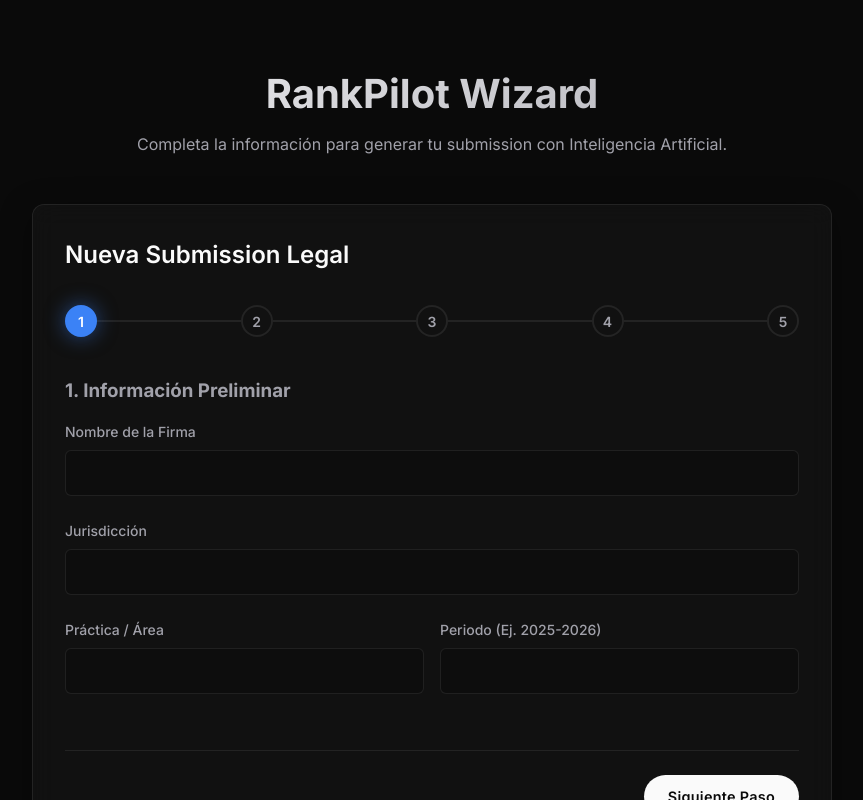
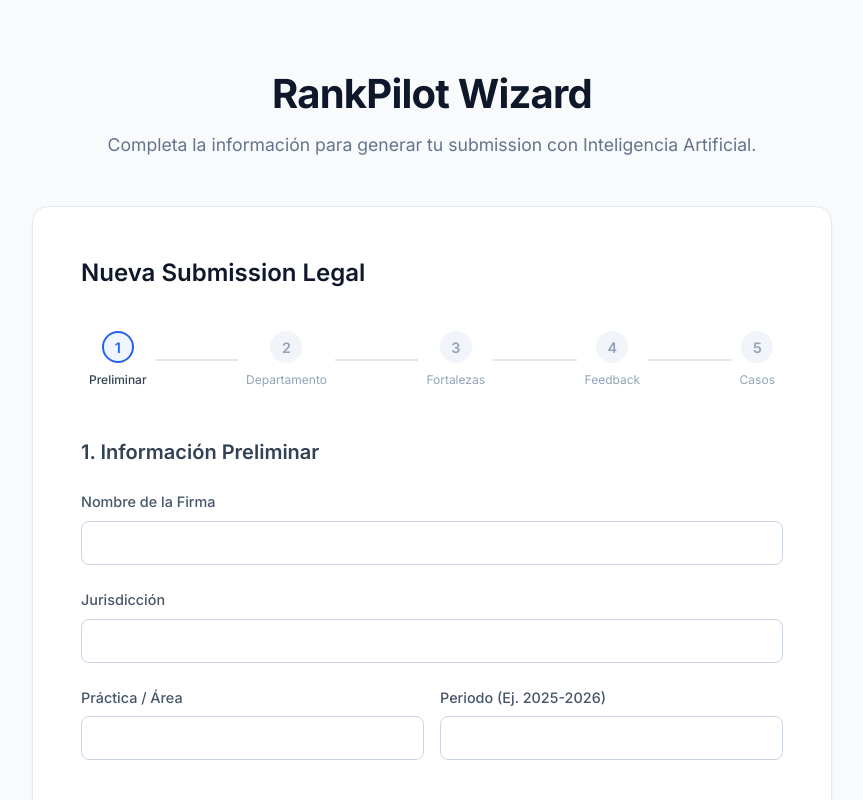
Before and after one commit to mov1datc1/rankpilot-2026, a Next.js app: page /wizard in a window 1280 px wide. Shown: the top 800 px of the page, without its empty margins (208-1071 px from the left). Built offline with nearby package versions, Linux system fonts and the light colour scheme.

Commit message:
style: redesign wizard form to light mode

```diff
--- a/src/app/wizard/page.tsx
+++ b/src/app/wizard/page.tsx
@@ -2,12 +2,12 @@ import Wizard from '@/components/Wizard';
 
 export default function WizardPage() {
   return (
-    <div style={{ minHeight: '100vh', padding: '4rem 2rem', display: 'flex', flexDirection: 'column' }}>
+    <div style={{ minHeight: '100vh', background: '#f8fafc', padding: '4rem 2rem', display: 'flex', flexDirection: 'column' }}>
       <div style={{ textAlign: 'center', marginBottom: '3rem' }}>
-        <h1 className="text-gradient" style={{ fontSize: '2.5rem', fontWeight: 700, marginBottom: '0.5rem' }}>
+        <h1 style={{ fontSize: '2.5rem', fontWeight: 700, marginBottom: '0.5rem', color: '#0f172a', letterSpacing: '-0.02em' }}>
           RankPilot Wizard
         </h1>
-        <p style={{ color: 'var(--text-secondary)' }}>
+        <p style={{ color: '#64748b', fontSize: '1.1rem' }}>
           Completa la información para generar tu submission con Inteligencia Artificial.
         </p>
       </div>
--- a/src/components/Wizard.tsx
+++ b/src/components/Wizard.tsx
@@ -63,33 +63,41 @@ export default function Wizard() {
 
   if (result?.success) {
     return (
-      <div className="glass-panel animate-fade-in" style={{ maxWidth: '600px', width: '100%', margin: '0 auto', textAlign: 'center' }}>
-        <h2 style={{ fontSize: '1.5rem', fontWeight: 600, marginBottom: '1rem', color: '#4ade80' }}>¡Submission Generada Exitosamente!</h2>
-        <p style={{ color: 'var(--text-secondary)', marginBottom: '2rem' }}>La Inteligencia Artificial ha procesado tu información.</p>
+      <div className="animate-fade-in" style={{ maxWidth: '600px', width: '100%', margin: '0 auto', textAlign: 'center', background: '#ffffff', borderRadius: '16px', padding: '3rem', boxShadow: '0 4px 6px -1px rgba(0, 0, 0, 0.05), 0 2px 4px -1px rgba(0, 0, 0, 0.03)', border: '1px solid #e2e8f0' }}>
+        <div style={{ width: '64px', height: '64px', background: '#dcfce7', borderRadius: '50%', display: 'flex', alignItems: 'center', justifyContent: 'center', margin: '0 auto 1.5rem auto' }}>
+          <svg width="32" height="32" viewBox="0 0 24 24" fill="none" stroke="#22c55e" strokeWidth="2.5" strokeLinecap="round" strokeLinejoin="round"><polyline points="20 6 9 17 4 12"></polyline></svg>
+        </div>
+        <h2 style={{ fontSize: '1.5rem', fontWeight: 600, marginBottom: '1rem', color: '#15803d' }}>¡Submission Generada Exitosamente!</h2>
+        <p style={{ color: '#475569', marginBottom: '2rem' }}>La Inteligencia Artificial ha procesado tu información y ha redactado el documento.</p>
         {result.pdf_url ? (
-          <a href={result.pdf_url} target="_blank" rel="noopener noreferrer" className="btn-primary" style={{ background: 'var(--accent-primary)', color: '#fff' }}>
+          <a href={result.pdf_url} target="_blank" rel="noopener noreferrer" style={{ display: 'inline-block', background: '#2563eb', color: '#fff', padding: '0.75rem 2rem', borderRadius: '8px', fontWeight: 500, textDecoration: 'none', transition: 'background 0.2s' }}>
             Descargar Reporte (PDF)
           </a>
         ) : (
-          <p style={{ color: 'var(--text-muted)' }}>El archivo PDF se está compilando. Recibirás una notificación cuando esté listo.</p>
+          <p style={{ color: '#64748b', fontSize: '0.9rem' }}>El archivo PDF se está compilando en los servidores. Recibirás una notificación cuando esté listo.</p>
         )}
       </div>
     );
   }
 
   return (
-    <div className="glass-panel animate-fade-in" style={{ maxWidth: '800px', width: '100%', margin: '0 auto' }}>
-      <h2 style={{ fontSize: '1.5rem', fontWeight: 600, marginBottom: '2rem' }}>Nueva Submission Legal</h2>
+    <div className="animate-fade-in" style={{ maxWidth: '800px', width: '100%', margin: '0 auto', background: '#ffffff', borderRadius: '16px', padding: '3rem', boxShadow: '0 4px 6px -1px rgba(0, 0, 0, 0.05), 0 2px 4px -1px rgba(0, 0, 0, 0.03)', border: '1px solid #e2e8f0' }}>
+      <h2 style={{ fontSize: '1.5rem', fontWeight: 600, marginBottom: '2.5rem', color: '#0f172a' }}>Nueva Submission Legal</h2>
 
       {/* Stepper */}
-      <div className="stepper">
+      <div style={{ display: 'flex', justifyContent: 'space-between', marginBottom: '3rem', position: 'relative' }}>
+        <div style={{ position: 'absolute', top: '50%', left: '0', right: '0', height: '2px', background: '#e2e8f0', transform: 'translateY(-50%)', zIndex: 1 }}></div>
         {STEPS.map((step) => (
-          <div
-            key={step.id}
-            className={`step-indicator ${currentStep === step.id ? 'active' : ''} ${currentStep > step.id ? 'completed' : ''}`}
-            title={step.title}
-          >
-            {currentStep > step.id ? '✓' : step.id}
+          <div key={step.id} style={{ display: 'flex', flexDirection: 'column', alignItems: 'center', zIndex: 2, background: '#ffffff', padding: '0 0.5rem' }}>
+            <div style={{
+              width: '32px', height: '32px', borderRadius: '50%', display: 'flex', alignItems: 'center', justifyContent: 'center', fontSize: '0.9rem', fontWeight: 600, transition: 'all 0.2s',
+              background: currentStep > step.id ? '#2563eb' : currentStep === step.id ? '#eff6ff' : '#f1f5f9',
+              color: currentStep > step.id ? '#ffffff' : currentStep === step.id ? '#2563eb' : '#94a3b8',
+              border: currentStep === step.id ? '2px solid #2563eb' : '2px solid transparent'
+            }}>
+              {currentStep > step.id ? '✓' : step.id}
+            </div>
+            <span style={{ fontSize: '0.75rem', marginTop: '0.5rem', color: currentStep >= step.id ? '#334155' : '#94a3b8', fontWeight: currentStep >= step.id ? 500 : 400 }}>{step.title}</span>
           </div>
         ))}
       </div>
@@ -98,23 +106,23 @@ export default function Wizard() {
         {/* Step 1 */}
         {currentStep === 1 && (
           <div className="animate-fade-in">
-            <h3 style={{ marginBottom: '1rem', color: 'var(--text-secondary)' }}>1. Información Preliminar</h3>
-            <div className="form-group">
-              <label className="form-label">Nombre de la Firma</label>
-              <input type="text" name="firmName" className="form-input" value={formData.firmName} onChange={handleChange} required />
+            <h3 style={{ marginBottom: '1.5rem', color: '#334155', fontSize: '1.25rem', fontWeight: 600 }}>1. Información Preliminar</h3>
+            <div style={{ marginBottom: '1.5rem' }}>
+              <label style={{ display: 'block', marginBottom: '0.5rem', fontSize: '0.9rem', color: '#475569', fontWeight: 500 }}>Nombre de la Firma</label>
+              <input type="text" name="firmName" value={formData.firmName} onChange={handleChange} required style={{ width: '100%', padding: '0.75rem 1rem', borderRadius: '8px', border: '1px solid #cbd5e1', background: '#ffffff', color: '#0f172a', fontSize: '1rem', transition: 'border-color 0.2s' }} />
             </div>
-            <div className="form-group">
-              <label className="form-label">Jurisdicción</label>
-              <input type="text" name="jurisdiction" className="form-input" value={formData.jurisdiction} onChange={handleChange} required />
+            <div style={{ marginBottom: '1.5rem' }}>
+              <label style={{ display: 'block', marginBottom: '0.5rem', fontSize: '0.9rem', color: '#475569', fontWeight: 500 }}>Jurisdicción</label>
+              <input type="text" name="jurisdiction" value={formData.jurisdiction} onChange={handleChange} required style={{ width: '100%', padding: '0.75rem 1rem', borderRadius: '8px', border: '1px solid #cbd5e1', background: '#ffffff', color: '#0f172a', fontSize: '1rem', transition: 'border-color 0.2s' }} />
             </div>
-            <div style={{ display: 'grid', gridTemplateColumns: '1fr 1fr', gap: '1rem' }}>
-              <div className="form-group">
-                <label className="form-label">Práctica / Área</label>
-                <input type="text" name="practice" className="form-input" value={formData.practice} onChange={handleChange} required />
+            <div style={{ display: 'grid', gridTemplateColumns: '1fr 1fr', gap: '1rem', marginBottom: '1.5rem' }}>
+              <div>
+                <label style={{ display: 'block', marginBottom: '0.5rem', fontSize: '0.9rem', color: '#475569', fontWeight: 500 }}>Práctica / Área</label>
+                <input type="text" name="practice" value={formData.practice} onChange={handleChange} required style={{ width: '100%', padding: '0.75rem 1rem', borderRadius: '8px', border: '1px solid #cbd5e1', background: '#ffffff', color: '#0f172a', fontSize: '1rem', transition: 'border-color 0.2s' }} />
               </div>
-              <div className="form-group">
-                <label className="form-label">Periodo (Ej. 2025-2026)</label>
-                <input type="text" name="period" className="form-input" value={formData.period} onChange={handleChange} required />
+              <div>
+                <label style={{ display: 'block', marginBottom: '0.5rem', fontSize: '0.9rem', color: '#475569', fontWeight: 500 }}>Periodo (Ej. 2025-2026)</label>
+                <input type="text" name="period" value={formData.period} onChange={handleChange} required style={{ width: '100%', padding: '0.75rem 1rem', borderRadius: '8px', border: '1px solid #cbd5e1', background: '#ffffff', color: '#0f172a', fontSize: '1rem', transition: 'border-color 0.2s' }} />
               </div>
             </div>
           </div>
@@ -123,19 +131,19 @@ export default function Wizard() {
         {/* Step 2 */}
         {currentStep === 2 && (
           <div className="animate-fade-in">
-            <h3 style={{ marginBottom: '1rem', color: 'var(--text-secondary)' }}>2. Detalles del Departamento</h3>
-            <div className="form-group">
-              <label className="form-label">Descripción General</label>
-              <textarea name="departmentDesc" className="form-textarea" value={formData.departmentDesc} onChange={handleChange} required />
+            <h3 style={{ marginBottom: '1.5rem', color: '#334155', fontSize: '1.25rem', fontWeight: 600 }}>2. Detalles del Departamento</h3>
+            <div style={{ marginBottom: '1.5rem' }}>
+              <label style={{ display: 'block', marginBottom: '0.5rem', fontSize: '0.9rem', color: '#475569', fontWeight: 500 }}>Descripción General</label>
+              <textarea name="departmentDesc" value={formData.departmentDesc} onChange={handleChange} required style={{ width: '100%', padding: '0.75rem 1rem', borderRadius: '8px', border: '1px solid #cbd5e1', background: '#ffffff', color: '#0f172a', fontSize: '1rem', minHeight: '120px', resize: 'vertical' }} />
             </div>
-            <div style={{ display: 'grid', gridTemplateColumns: '1fr 1fr', gap: '1rem' }}>
-              <div className="form-group">
-                <label className="form-label">Tamaño del Equipo</label>
-                <input type="text" name="teamSize" className="form-input" value={formData.teamSize} onChange={handleChange} />
+            <div style={{ display: 'grid', gridTemplateColumns: '1fr 1fr', gap: '1rem', marginBottom: '1.5rem' }}>
+              <div>
+                <label style={{ display: 'block', marginBottom: '0.5rem', fontSize: '0.9rem', color: '#475569', fontWeight: 500 }}>Tamaño del Equipo</label>
+                <input type="text" name="teamSize" value={formData.teamSize} onChange={handleChange} style={{ width: '100%', padding: '0.75rem 1rem', borderRadius: '8px', border: '1px solid #cbd5e1', background: '#ffffff', color: '#0f172a', fontSize: '1rem' }} />
               </div>
-              <div className="form-group">
-                <label className="form-label">Áreas de Especialidad</label>
-                <input type="text" name="specialties" className="form-input" value={formData.specialties} onChange={handleChange} />
+              <div>
+                <label style={{ display: 'block', marginBottom: '0.5rem', fontSize: '0.9rem', color: '#475569', fontWeight: 500 }}>Áreas de Especialidad</label>
+                <input type="text" name="specialties" value={formData.specialties} onChange={handleChange} style={{ width: '100%', padding: '0.75rem 1rem', borderRadius: '8px', border: '1px solid #cbd5e1', background: '#ffffff', color: '#0f172a', fontSize: '1rem' }} />
               </div>
             </div>
           </div>
@@ -144,18 +152,18 @@ export default function Wizard() {
         {/* Step 3 */}
         {currentStep === 3 && (
           <div className="animate-fade-in">
-            <h3 style={{ marginBottom: '1rem', color: 'var(--text-secondary)' }}>3. Fortalezas Destacadas</h3>
-            <div className="form-group">
-              <label className="form-label">Logros Clave</label>
-              <textarea name="keyAchievements" className="form-textarea" value={formData.keyAchievements} onChange={handleChange} />
+            <h3 style={{ marginBottom: '1.5rem', color: '#334155', fontSize: '1.25rem', fontWeight: 600 }}>3. Fortalezas Destacadas</h3>
+            <div style={{ marginBottom: '1.5rem' }}>
+              <label style={{ display: 'block', marginBottom: '0.5rem', fontSize: '0.9rem', color: '#475569', fontWeight: 500 }}>Logros Clave</label>
+              <textarea name="keyAchievements" value={formData.keyAchievements} onChange={handleChange} style={{ width: '100%', padding: '0.75rem 1rem', borderRadius: '8px', border: '1px solid #cbd5e1', background: '#ffffff', color: '#0f172a', fontSize: '1rem', minHeight: '100px', resize: 'vertical' }} />
             </div>
-            <div className="form-group">
-              <label className="form-label">Casos Relevantes del Año</label>
-              <textarea name="relevantCases" className="form-textarea" value={formData.relevantCases} onChange={handleChange} />
+            <div style={{ marginBottom: '1.5rem' }}>
+              <label style={{ display: 'block', marginBottom: '0.5rem', fontSize: '0.9rem', color: '#475569', fontWeight: 500 }}>Casos Relevantes del Año</label>
+              <textarea name="relevantCases" value={formData.relevantCases} onChange={handleChange} style={{ width: '100%', padding: '0.75rem 1rem', borderRadius: '8px', border: '1px solid #cbd5e1', background: '#ffffff', color: '#0f172a', fontSize: '1rem', minHeight: '100px', resize: 'vertical' }} />
             </div>
-            <div className="form-group">
-              <label className="form-label">Diferenciadores en el Mercado</label>
-              <textarea name="differentiators" className="form-textarea" value={formData.differentiators} onChange={handleChange} />
+            <div style={{ marginBottom: '1.5rem' }}>
+              <label style={{ display: 'block', marginBottom: '0.5rem', fontSize: '0.9rem', color: '#475569', fontWeight: 500 }}>Diferenciadores en el Mercado</label>
+              <textarea name="differentiators" value={formData.differentiators} onChange={handleChange} style={{ width: '100%', padding: '0.75rem 1rem', borderRadius: '8px', border: '1px solid #cbd5e1', background: '#ffffff', color: '#0f172a', fontSize: '1rem', minHeight: '100px', resize: 'vertical' }} />
             </div>
           </div>
         )}
@@ -163,14 +171,14 @@ export default function Wizard() {
         {/* Step 4 */}
         {currentStep === 4 && (
           <div className="animate-fade-in">
-            <h3 style={{ marginBottom: '1rem', color: 'var(--text-secondary)' }}>4. Feedback y Contexto Estratégico</h3>
-            <div className="form-group">
-              <label className="form-label">Retroalimentación de Clientes</label>
-              <textarea name="feedback" className="form-textarea" value={formData.feedback} onChange={handleChange} />
+            <h3 style={{ marginBottom: '1.5rem', color: '#334155', fontSize: '1.25rem', fontWeight: 600 }}>4. Feedback y Contexto Estratégico</h3>
+            <div style={{ marginBottom: '1.5rem' }}>
+              <label style={{ display: 'block', marginBottom: '0.5rem', fontSize: '0.9rem', color: '#475569', fontWeight: 500 }}>Retroalimentación de Clientes</label>
+              <textarea name="feedback" value={formData.feedback} onChange={handleChange} style={{ width: '100%', padding: '0.75rem 1rem', borderRadius: '8px', border: '1px solid #cbd5e1', background: '#ffffff', color: '#0f172a', fontSize: '1rem', minHeight: '100px', resize: 'vertical' }} />
             </div>
-            <div className="form-group">
-              <label className="form-label">Enfoque Estratégico a Futuro</label>
-              <textarea name="strategicFocus" className="form-textarea" value={formData.strategicFocus} onChange={handleChange} />
+            <div style={{ marginBottom: '1.5rem' }}>
+              <label style={{ display: 'block', marginBottom: '0.5rem', fontSize: '0.9rem', color: '#475569', fontWeight: 500 }}>Enfoque Estratégico a Futuro</label>
+              <textarea name="strategicFocus" value={formData.strategicFocus} onChange={handleChange} style={{ width: '100%', padding: '0.75rem 1rem', borderRadius: '8px', border: '1px solid #cbd5e1', background: '#ffffff', color: '#0f172a', fontSize: '1rem', minHeight: '100px', resize: 'vertical' }} />
             </div>
           </div>
         )}
@@ -178,38 +186,39 @@ export default function Wizard() {
         {/* Step 5 */}
         {currentStep === 5 && (
           <div className="animate-fade-in">
-            <h3 style={{ marginBottom: '1rem', color: 'var(--text-secondary)' }}>5. Clientes y Casos Representativos</h3>
-            <div className="form-group">
-              <label className="form-label">Listado de Clientes</label>
-              <textarea name="clients" className="form-textarea" value={formData.clients} onChange={handleChange} placeholder="Ej: Empresa A, Startup B..." />
+            <h3 style={{ marginBottom: '1.5rem', color: '#334155', fontSize: '1.25rem', fontWeight: 600 }}>5. Clientes y Casos Representativos</h3>
+            <div style={{ marginBottom: '1.5rem' }}>
+              <label style={{ display: 'block', marginBottom: '0.5rem', fontSize: '0.9rem', color: '#475569', fontWeight: 500 }}>Listado de Clientes</label>
+              <textarea name="clients" value={formData.clients} onChange={handleChange} placeholder="Ej: Empresa A, Startup B..." style={{ width: '100%', padding: '0.75rem 1rem', borderRadius: '8px', border: '1px solid #cbd5e1', background: '#ffffff', color: '#0f172a', fontSize: '1rem', minHeight: '100px', resize: 'vertical' }} />
             </div>
-            <div className="form-group">
-              <label className="form-label">Descripción Breve de los Casos Asociados</label>
-              <textarea name="caseDescriptions" className="form-textarea" value={formData.caseDescriptions} onChange={handleChange} />
+            <div style={{ marginBottom: '1.5rem' }}>
+              <label style={{ display: 'block', marginBottom: '0.5rem', fontSize: '0.9rem', color: '#475569', fontWeight: 500 }}>Descripción Breve de los Casos Asociados</label>
+              <textarea name="caseDescriptions" value={formData.caseDescriptions} onChange={handleChange} style={{ width: '100%', padding: '0.75rem 1rem', borderRadius: '8px', border: '1px solid #cbd5e1', background: '#ffffff', color: '#0f172a', fontSize: '1rem', minHeight: '100px', resize: 'vertical' }} />
             </div>
           </div>
         )}
 
         {/* Navigation Buttons */}
-        <div style={{ display: 'flex', justifyContent: 'space-between', marginTop: '2rem', paddingTop: '1.5rem', borderTop: '1px solid var(--border-subtle)' }}>
-          <button type="button" className="btn-secondary" onClick={prevStep} style={{ visibility: currentStep === 1 ? 'hidden' : 'visible' }} disabled={isPending}>
+        <div style={{ display: 'flex', justifyContent: 'space-between', marginTop: '2.5rem', paddingTop: '1.5rem', borderTop: '1px solid #e2e8f0' }}>
+          <button type="button" onClick={prevStep} style={{ visibility: currentStep === 1 ? 'hidden' : 'visible', padding: '0.75rem 1.5rem', borderRadius: '8px', background: '#f1f5f9', color: '#475569', fontWeight: 500, border: 'none', cursor: 'pointer', transition: 'background 0.2s' }} disabled={isPending}>
             Atrás
           </button>
 
           {currentStep < 5 ? (
-            <button type="button" className="btn-primary" onClick={nextStep} disabled={isPending}>
+            <button type="button" onClick={nextStep} disabled={isPending} style={{ padding: '0.75rem 1.5rem', borderRadius: '8px', background: '#2563eb', color: '#ffffff', fontWeight: 500, border: 'none', cursor: 'pointer', transition: 'background 0.2s' }}>
               Siguiente Paso
             </button>
           ) : (
-            <button type="submit" className="btn-primary" style={{ background: 'var(--accent-primary)', color: '#fff', opacity: isPending ? 0.7 : 1 }} disabled={isPending}>
+            <button type="submit" style={{ padding: '0.75rem 2rem', borderRadius: '8px', background: '#2563eb', color: '#ffffff', fontWeight: 600, border: 'none', cursor: isPending ? 'wait' : 'pointer', opacity: isPending ? 0.7 : 1, transition: 'all 0.2s' }} disabled={isPending}>
               {isPending ? 'Procesando con IA...' : 'Completar y Generar'}
             </button>
           )}
         </div>
 
         {result?.error && (
-          <div style={{ marginTop: '1.5rem', padding: '1rem', background: 'rgba(239, 68, 68, 0.1)', border: '1px solid #ef4444', borderRadius: '6px', color: '#ef4444', textAlign: 'center' }}>
-            Error: {result.error}
+          <div style={{ marginTop: '1.5rem', padding: '1rem', background: '#fef2f2', border: '1px solid #fecaca', borderRadius: '8px', color: '#b91c1c', textAlign: 'center', fontSize: '0.9rem' }}>
+            <strong style={{ display: 'block', marginBottom: '0.25rem' }}>Error de Conexión</strong>
+            {result.error}
           </div>
         )}
       </form>
```
